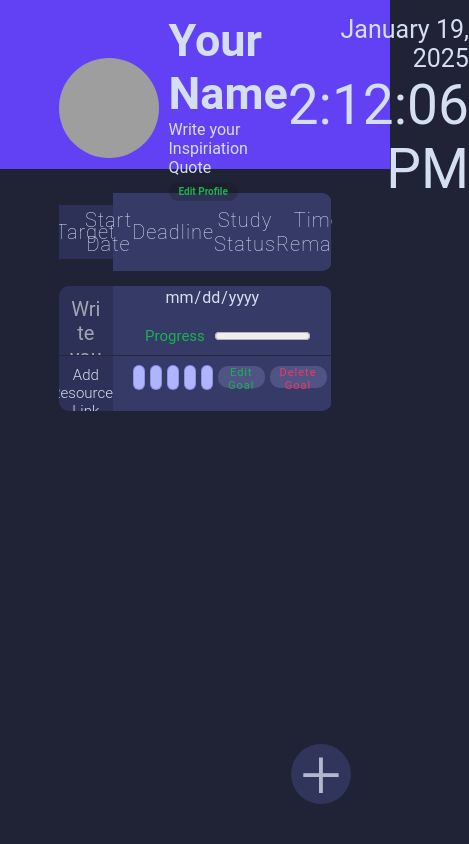
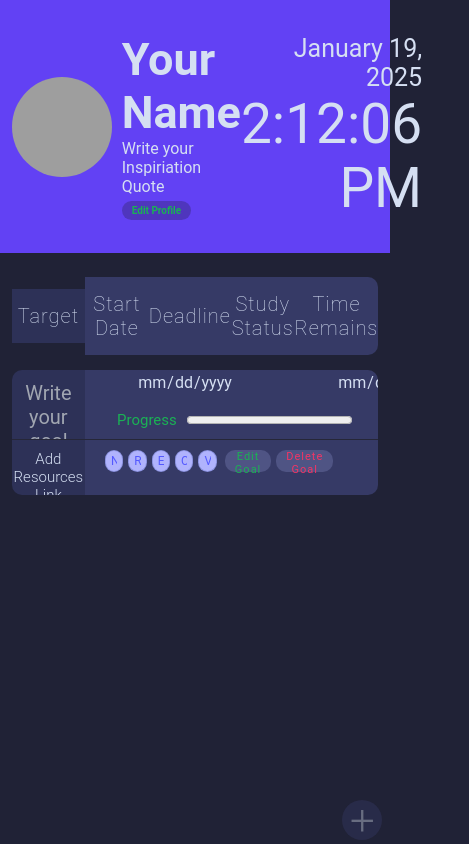
Before and after one commit to nileshroy200/skilltracker, a plain HTML site: page index.html in a window 390 px wide. Shown: the whole page, 469 px wide, since content can reach past the window. Drawn offline with Linux system fonts and the light colour scheme; grey boxes are pictures that could not be loaded.

Commit message:
added responsiveness for laptop

```diff
--- a/index.html
+++ b/index.html
@@ -6,6 +6,7 @@
   <meta name="viewport" content="width=device-width, initial-scale=1.0" />
   <title>Skill Tracker</title>
   <link rel="stylesheet" href="style.css" />
+  <link rel="stylesheet" href="responsive.css">
 </head>
 
 <body>
--- /dev/null
+++ b/responsive.css
@@ -0,0 +1,31 @@
+@media only screen and (max-width: 1115px) {
+   .margin-wrap-cont {
+      width: 80%;
+      margin: auto;
+      padding: 14px 0;
+    }
+}
+
+@media only screen and (max-width: 1024px) {
+   .margin-wrap-cont {
+      width: 94%;
+      margin: auto;
+      padding: 14px 0;
+    }
+
+    header {
+      width: 100%;
+      height: 30%;
+    }
+
+    #add-goal-button-cont {
+      bottom: 4px;
+      right: 2%;
+      width: 40px;
+      height: 40px;
+      opacity: 0.4;
+    }
+    #add-goal-button p {
+      font-size: 46px;
+    }
+}
--- a/style.css
+++ b/style.css
@@ -28,10 +28,12 @@ body {
 header {
   width: 100%;
   height: 20%;
-  background-color: #6241f4;
+  display: flex;
+  align-items: center;
   position: sticky;
   top:0;
   z-index: 1;
+  background-color: #6241f4;
 }
 
 #headerwarp {
@@ -301,10 +303,10 @@ select option{
 }
 #resources input {
   width: 40%;
-  height: 25px;
+  height: 22px;
   text-align: center;
   margin-right: 5px;
-  margin-top: -3px;
+  margin-top: -2px;
   font-size: 0.6em;
   color: #252EFF;
   border: 1px solid #7881d1a2;
@@ -369,13 +371,9 @@ select option{
   padding: 10px;
   cursor: pointer;
 }
-#add-goal-button img {
-  height: 40px;
-  width: 40px;
-}
 #add-goal-button p {
   font-size: 76px;
-    color: #d5dff2;
-    font-weight: 100;
-    font-family: auto;
+  color: #d5dff2;
+  font-weight: 100;
+  font-family: auto;
 }
```
